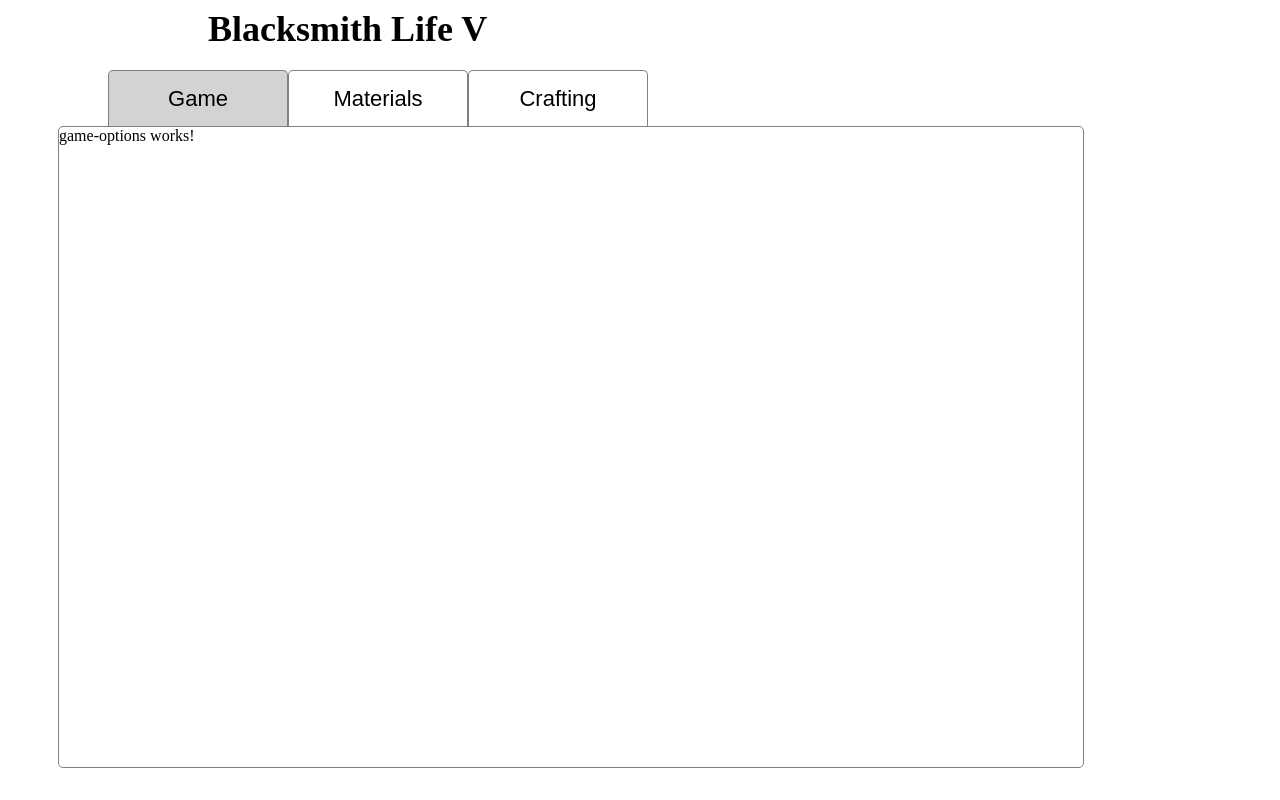
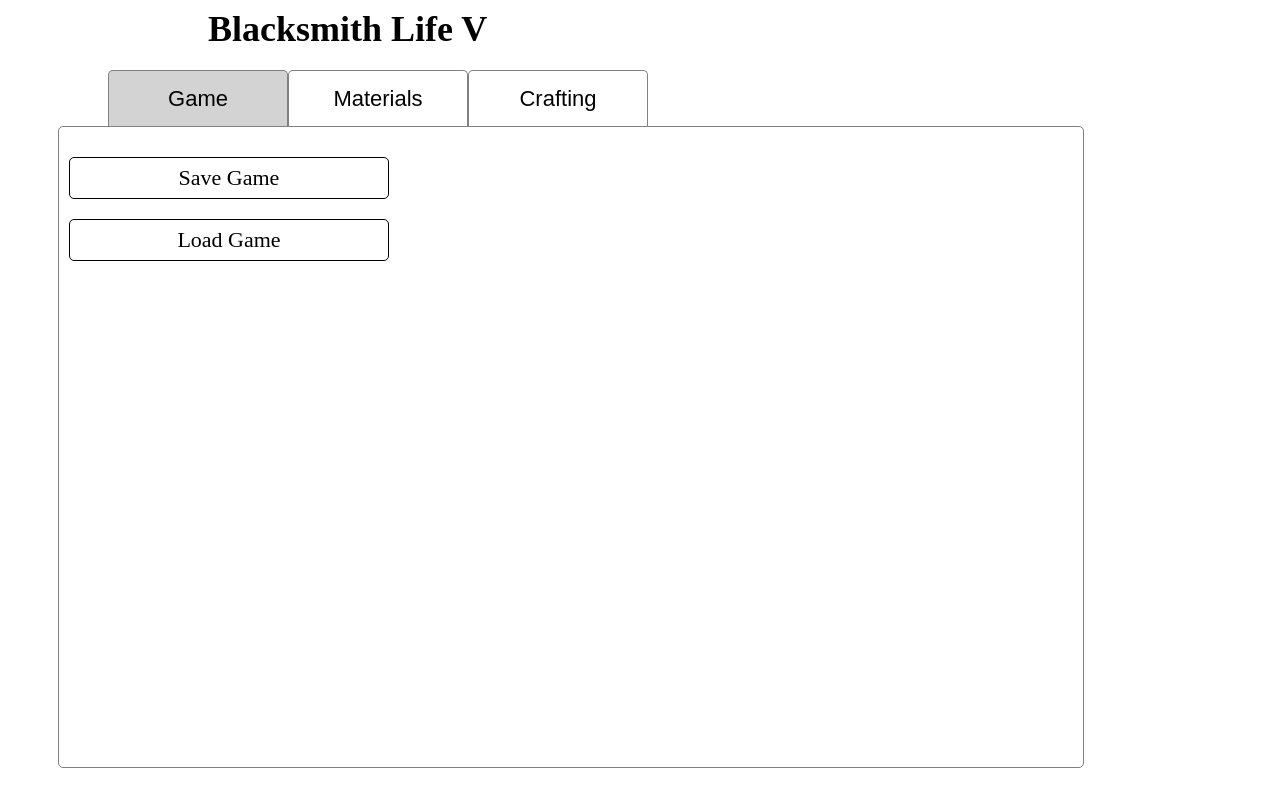
Before and after one commit to JFrederick25/Blacksmith-Life-v, an Angular app: page / in a window 1280 px wide. Built offline with nearby package versions, Linux system fonts and the light colour scheme.

Commit message:
3 files modified

```diff
--- a/src/app/components/game-options/game-options.component.css
+++ b/src/app/components/game-options/game-options.component.css
@@ -0,0 +1,13 @@
+.option {
+  font-size: 22px;
+  margin: 20px 0;
+  height: 40px;
+  border: 1px solid black;
+  border-radius: 5px;;
+  text-align: center;
+  line-height: 40px;
+}
+
+.option:hover {
+  background-color: rgb(236, 236, 236);
+}
--- a/src/app/components/game-options/game-options.component.html
+++ b/src/app/components/game-options/game-options.component.html
@@ -1 +1,6 @@
-game-options works!
+<div style="display: flex;">
+  <div style="margin-left: 10px; margin-top: 10px; width: 25vw;">
+    <div class="option">Save Game</div>
+    <div class="option">Load Game</div>
+  </div>
+</div>
--- a/src/app/components/game-options/game-options.component.ts
+++ b/src/app/components/game-options/game-options.component.ts
@@ -3,13 +3,10 @@ import { Component, OnInit } from '@angular/core';
 @Component({
   selector: 'game-options',
   templateUrl: './game-options.component.html',
-  styleUrls: ['./game-options.component.css']
+  styleUrls: ['./game-options.component.css'],
 })
 export class GameOptionsComponent implements OnInit {
+  constructor() {}
 
-  constructor() { }
-
-  ngOnInit() {
-  }
-
+  ngOnInit() {}
 }
```
